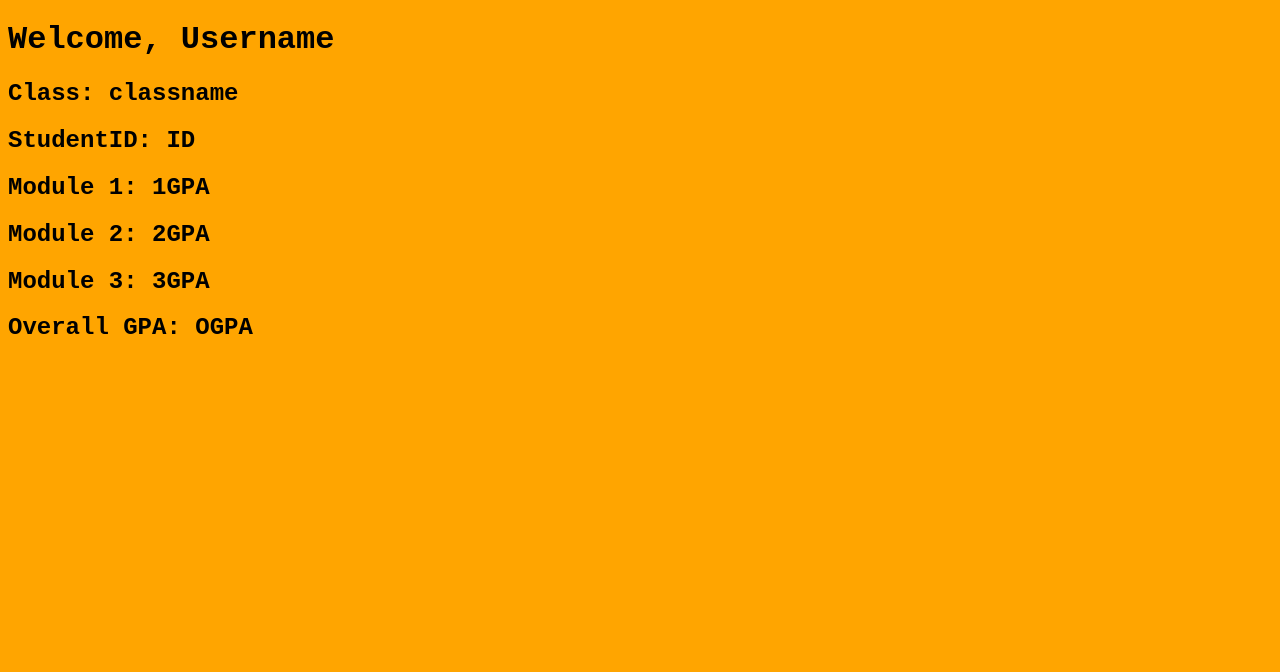
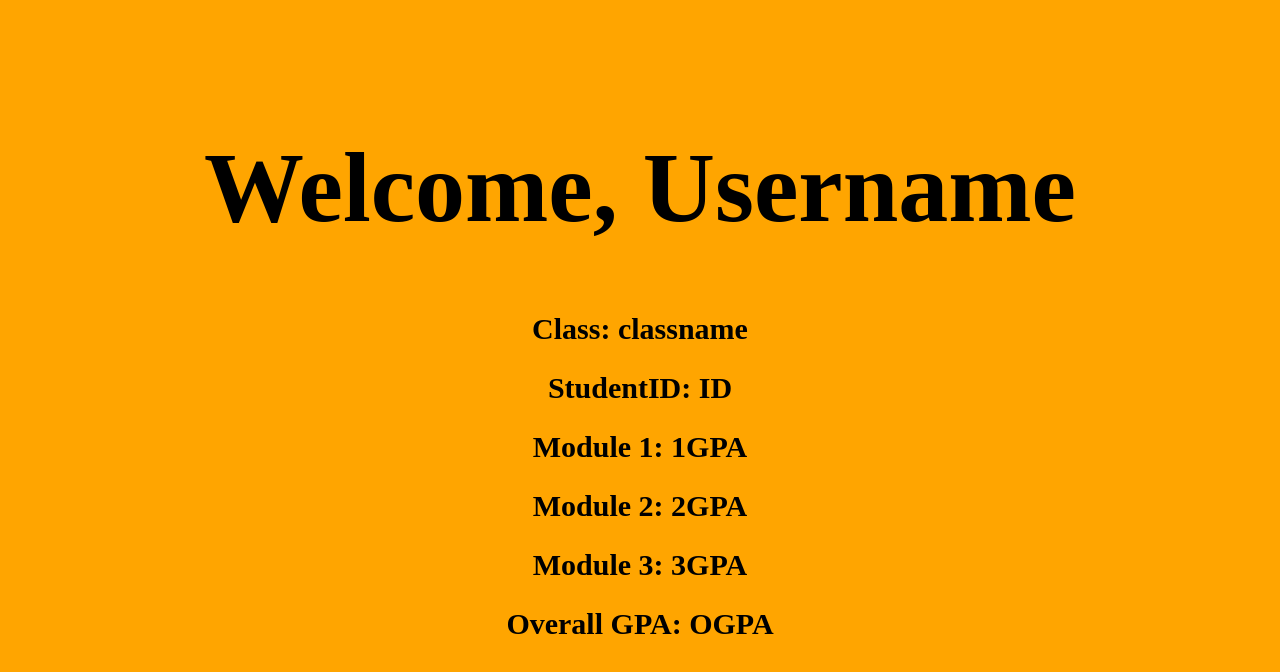
Before and after one commit to ErvinW/IMP.github.io, a plain HTML site: page page2.html in a window 1280 px wide. Drawn offline with Linux system fonts and the light colour scheme.

Commit message:
Update style.css

```diff
--- a/style.css
+++ b/style.css
@@ -53,3 +53,17 @@ form button{
     border-radius: 10px;
     cursor: pointer;
 }
+
+h1{
+    background-color: orange;
+    font-family: "Arial, Helvetica, sans-serif";
+    text-align: center;
+    padding-top: 5%;
+    font-size: 100px;
+}
+
+h2{
+    text-align: center;
+    font-family: "Arial, Helvetica, sans-serif";
+    font-size: 30px;
+}
```
